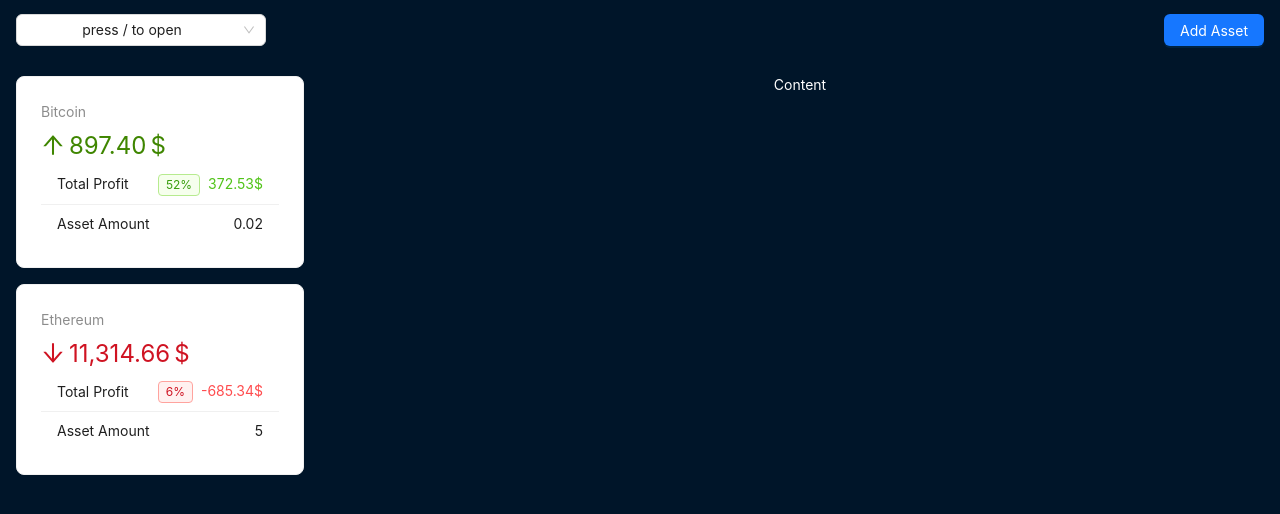
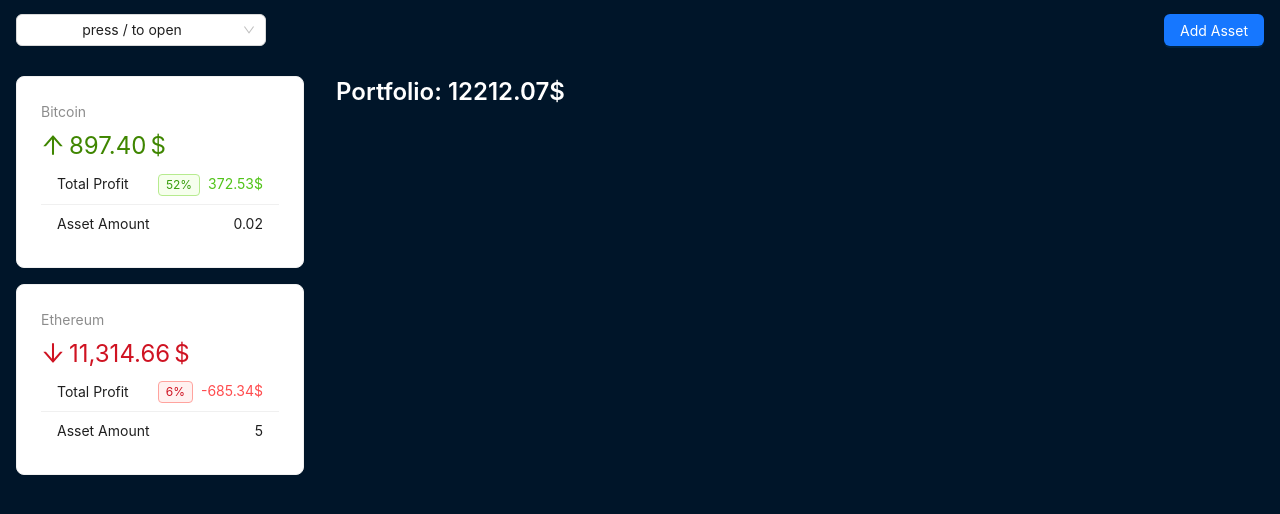
Before and after one commit to Ryazan8/react-crypto-app, a React (Vite) app: page / in a window 1280 px wide. Shown: the top 514 px of the page. Built offline with nearby package versions, Linux system fonts and the light colour scheme.

Commit message:
Вывел общую сумму денег в портфеле

```diff
--- a/src/components/layout/AppContent.jsx
+++ b/src/components/layout/AppContent.jsx
@@ -1,4 +1,5 @@
-import {Layout} from "antd";
+import {Layout, Typography} from "antd";
+import {useCrypto} from "../../context/crypto-context.jsx";
 
 const contentStyle = {
   textAlign: 'center',
@@ -9,7 +10,19 @@
 };
 
 export default function AppContent() {
-    return(
-        <Layout.Content style={contentStyle}>Content</Layout.Content>
+  const {assets, crypto} = useCrypto()
+  return (
+      <Layout.Content style={contentStyle}>
+        <Typography.Title level={3} style={{textAlign: 'left', color: '#fff'}}>
+          Portfolio:{' '}
+          {assets
+              .map((asset) => {
+                const coin = crypto.find((c) => c.id === asset.id)
+                return asset.amount * coin.price
+              })
+              .reduce((acc, v) => (acc += v), 0).toFixed(2)}
+          $
+        </Typography.Title>
+      </Layout.Content>
   )
 }
```
Lines whose indentation alone changed are shown as unchanged.
